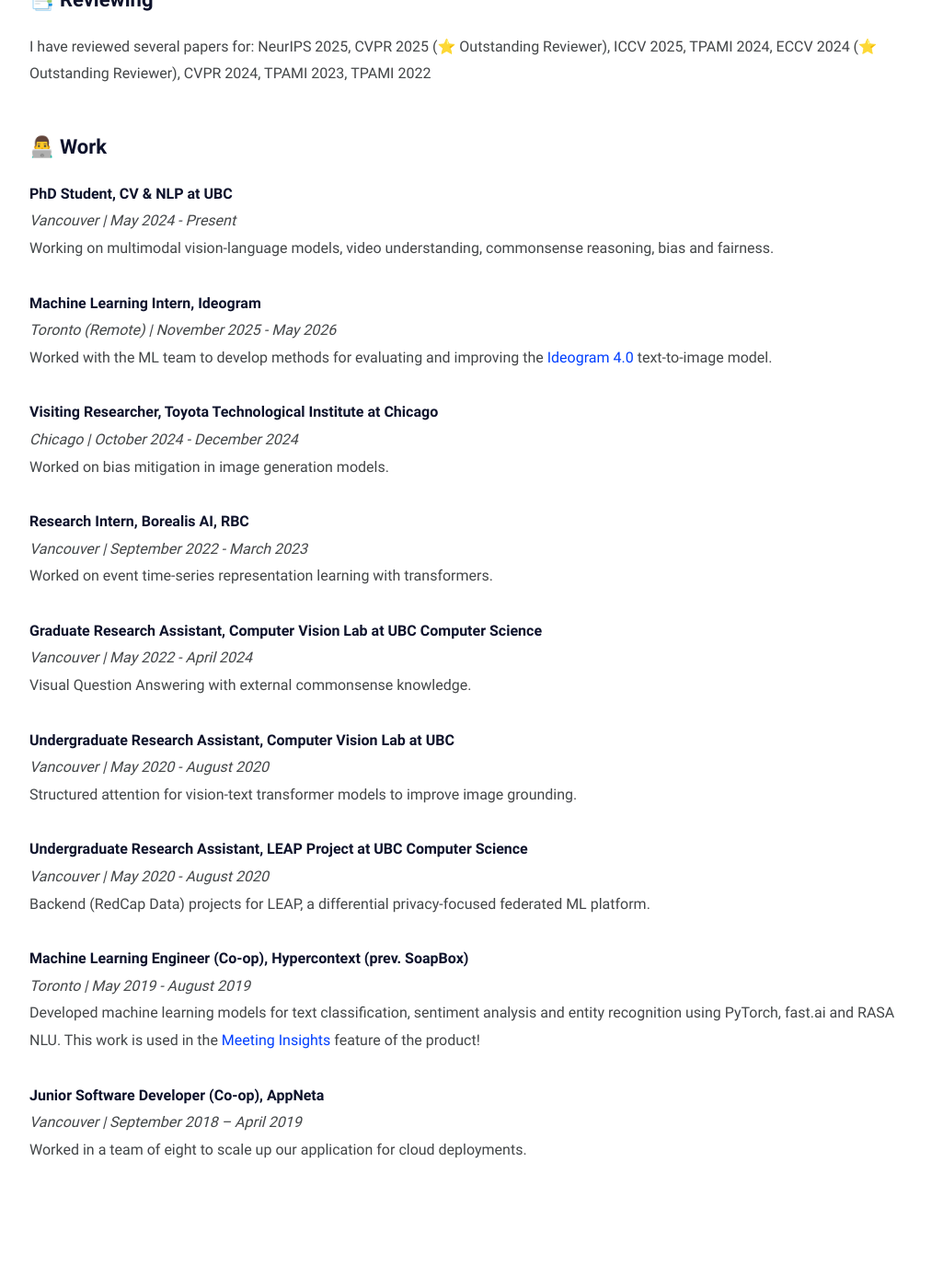
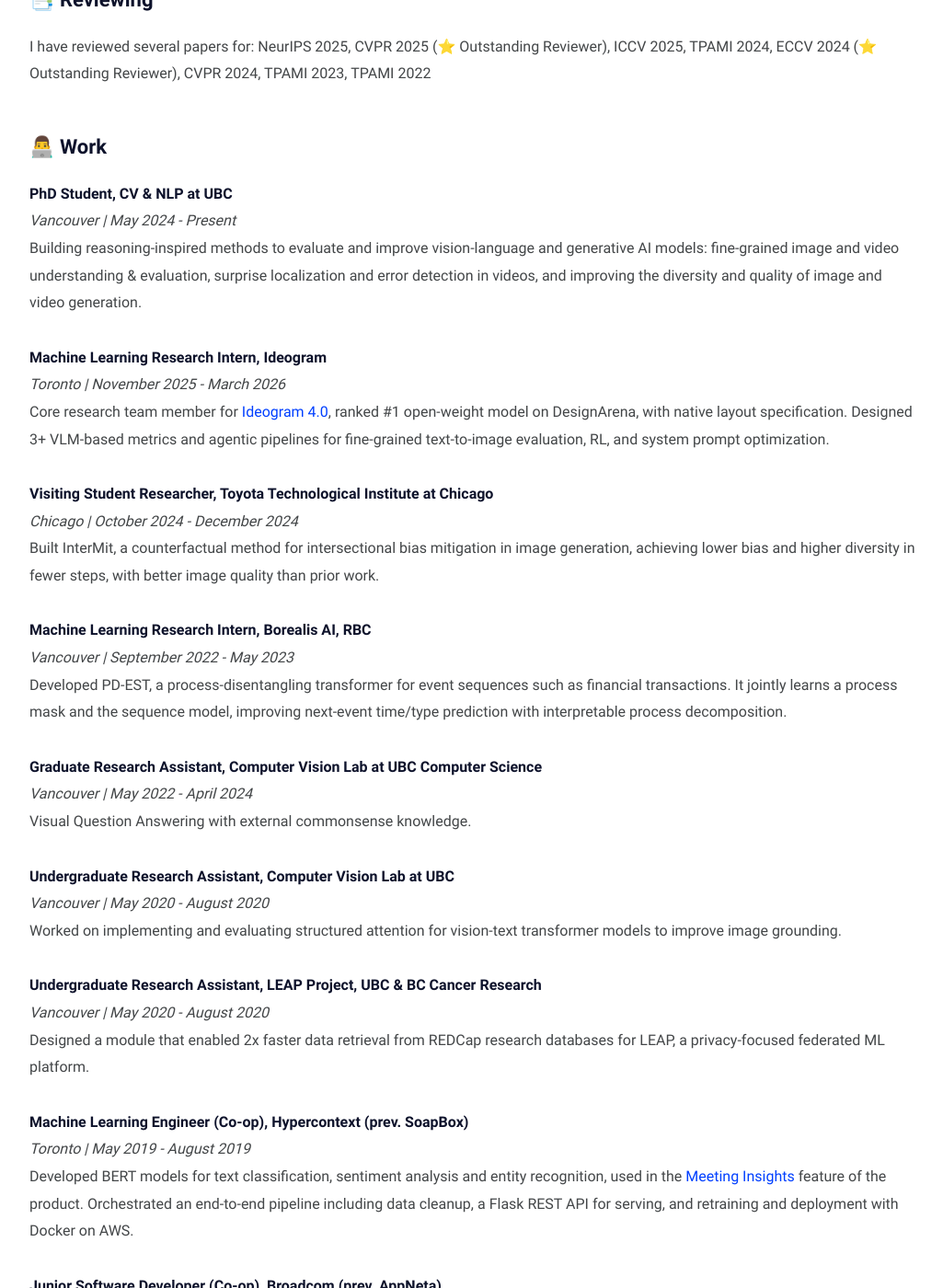
Before and after one commit to aditya10/aditya10.github.io, a Jekyll site: the page built from index.md, in a window 1280 px wide and 1400 px high, scrolled down 3986 px. Shown: the whole window at 92% size, without its empty margins (126-1151 px from the left). Built offline with Jekyll 4.4.1, drawn with Linux system fonts in a browser that asks for light colours; some of the changed text lies outside the part shown.

Commit message:
Update work

```diff
--- a/index.md
+++ b/index.md
@@ -121,19 +121,19 @@
 
 **PhD Student, CV & NLP at UBC** \
 _Vancouver | May 2024 - Present_ \
-Working on multimodal vision-language models, video understanding, commonsense reasoning, bias and fairness.
+Building reasoning-inspired methods to evaluate and improve vision-language and generative AI models: fine-grained image and video understanding & evaluation, surprise localization and error detection in videos, and improving the diversity and quality of image and video generation.
 
-**Machine Learning Intern, Ideogram** \
-_Toronto (Remote) | November 2025 - May 2026_ \
-Worked with the ML team to develop methods for evaluating and improving the [Ideogram 4.0](https://ideogram.ai/models/4.0/) text-to-image model.
+**Machine Learning Research Intern, Ideogram** \
+_Toronto | November 2025 - March 2026_ \
+Core research team member for [Ideogram 4.0](https://ideogram.ai/models/4.0/), ranked #1 open-weight model on DesignArena, with native layout specification. Designed 3+ VLM-based metrics and agentic pipelines for fine-grained text-to-image evaluation, RL, and system prompt optimization.
 
-**Visiting Researcher, Toyota Technological Institute at Chicago** \
+**Visiting Student Researcher, Toyota Technological Institute at Chicago** \
 _Chicago | October 2024 - December 2024_ \
-Worked on bias mitigation in image generation models.
+Built InterMit, a counterfactual method for intersectional bias mitigation in image generation, achieving lower bias and higher diversity in fewer steps, with better image quality than prior work.
 
-**Research Intern, Borealis AI, RBC** \
-_Vancouver | September 2022 - March 2023_ \
-Worked on event time-series representation learning with transformers.
+**Machine Learning Research Intern, Borealis AI, RBC** \
+_Vancouver | September 2022 - May 2023_ \
+Developed PD-EST, a process-disentangling transformer for event sequences such as financial transactions. It jointly learns a process mask and the sequence model, improving next-event time/type prediction with interpretable process decomposition.
 
 **Graduate Research Assistant, Computer Vision Lab at UBC Computer Science** \
 _Vancouver | May 2022 - April 2024_ \
@@ -141,19 +141,19 @@
 
 **Undergraduate Research Assistant, Computer Vision Lab at UBC** \
 _Vancouver | May 2020 - August 2020_ \
-Structured attention for vision-text transformer models to improve image grounding.
+Worked on implementing and evaluating structured attention for vision-text transformer models to improve image grounding.
 
-**Undergraduate Research Assistant, LEAP Project at UBC Computer Science** \
+**Undergraduate Research Assistant, LEAP Project, UBC & BC Cancer Research** \
 _Vancouver | May 2020 - August 2020_ \
-Backend (RedCap Data) projects for LEAP, a differential privacy-focused federated ML platform.
+Designed a module that enabled 2x faster data retrieval from REDCap research databases for LEAP, a privacy-focused federated ML platform.
 
 **Machine Learning Engineer (Co-op), Hypercontext (prev. SoapBox)** \
 _Toronto | May 2019 - August 2019_ \
-Developed machine learning models for text classification, sentiment analysis and entity recognition using PyTorch, fast.ai and RASA NLU. This work is used in the [Meeting Insights](https://hypercontext.com/features/meeting-insights) feature of the product!
+Developed BERT models for text classification, sentiment analysis and entity recognition, used in the [Meeting Insights](https://hypercontext.com/features/meeting-insights) feature of the product. Orchestrated an end-to-end pipeline including data cleanup, a Flask REST API for serving, and retraining and deployment with Docker on AWS.
 
-**Junior Software Developer (Co-op), AppNeta** \
+**Junior Software Developer (Co-op), Broadcom (prev. AppNeta)** \
 _Vancouver | September 2018 – April 2019_ \
-Worked in a team of eight to scale up our application for cloud deployments.
+Worked on scaling up our AppNeta's platform for network monitoring for cloud deployments.
 
 <!-- ## 👨‍🎓 Education
 
```
